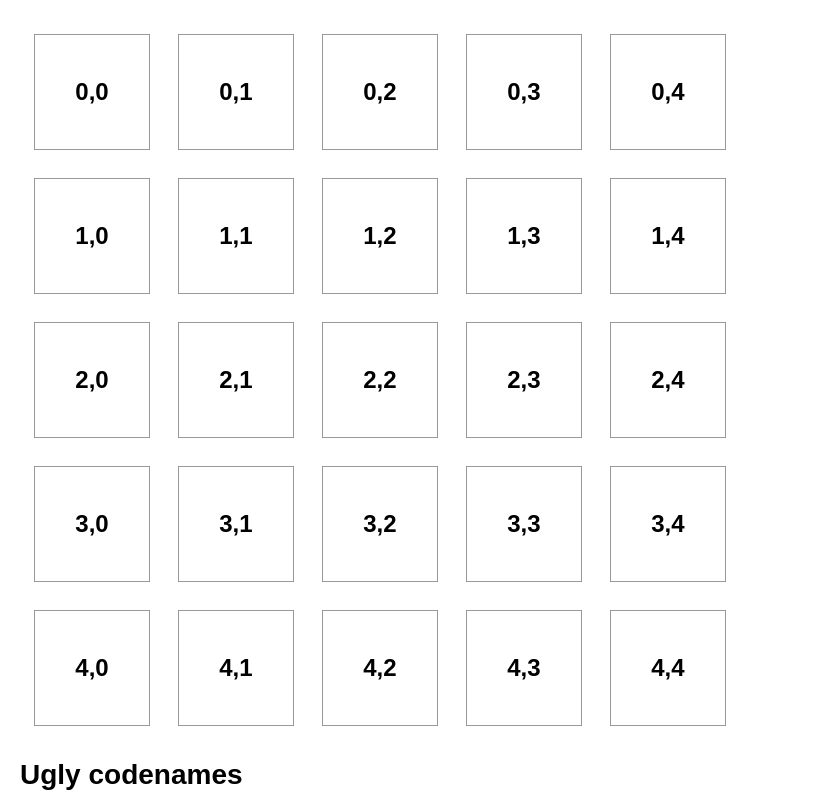
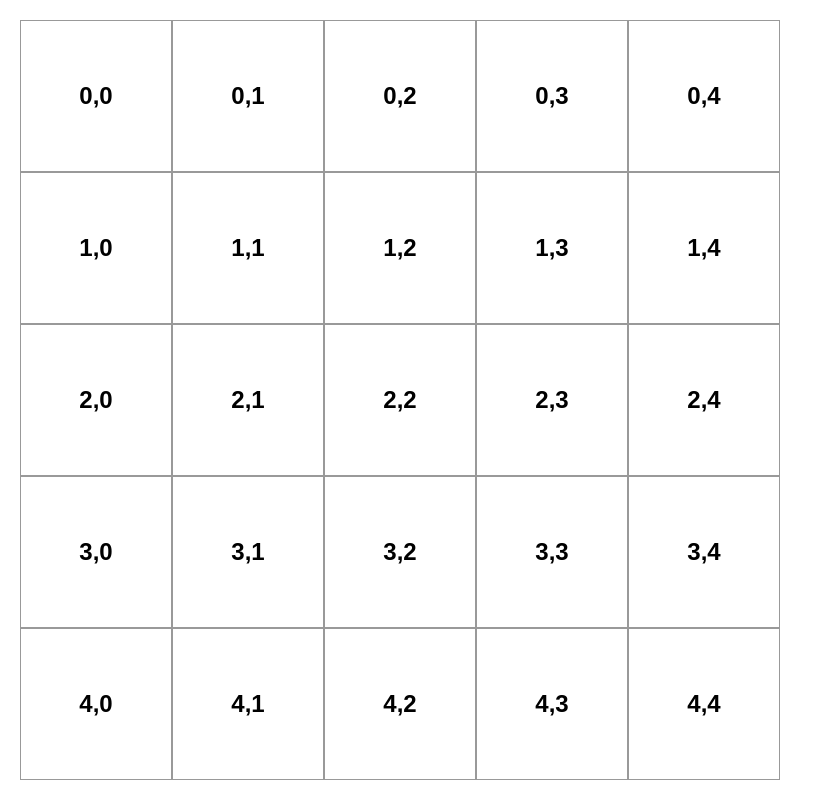
Before and after one commit to adekcz/codenames, a React (Create React App) app: page / in a window 1280 px wide. Shown: the top 800 px of the page, without its empty margins (0-823 px from the left). Built offline with nearby package versions, Linux system fonts and the light colour scheme.

Commit message:
tiles closer together, reducing empty space

```diff
--- a/src/App.css
+++ b/src/App.css
@@ -52,20 +52,24 @@ body {
     margin-top: 5px;
 }
 
+/*
+ * wise ancestor magic
+ * https://stackoverflow.com/questions/20456694/grid-of-responsive-squares
+ */
 .square {
     float:left;
     position: relative;
-    width: 18%;
-    padding-bottom : 18%; /* = width for a 1:1 aspect ratio */
-    margin:1%;
+    width: 19%;
+    padding-bottom : 19%; /* = width for a 1:1 aspect ratio */
+    margin:0%;
     overflow:hidden;
 }
 
 .content {
     position:absolute;
-    height:90%; /* = 100% - 2*5% padding */
-    width:90%; /* = 100% - 2*5% padding */
-    padding: 5%;
+    height:100%; /* = 100% - 2*5% padding */
+    width:100%; /* = 100% - 2*5% padding */
+    padding: 0%;
     text-align: center;
 
 }
@@ -81,9 +85,6 @@ body {
     font-size: 24px;
     font-weight: bold;
     line-height: 34px;
-    margin-right: -1px;
-    margin-top: -1px;
-    padding: 0;
     text-align: center;
     display:table-cell;
     vertical-align:middle;
--- a/src/App.js
+++ b/src/App.js
@@ -25,7 +25,7 @@ function Tile(props) {
 function Board(props)  {
     function getCurrentSize() {
         const smallerDimension =  window.innerHeight < window.innerWidth ? window.innerHeight : window.innerWidth;
-        return smallerDimension * 0.9;
+        return smallerDimension;
     }
 
     const [boardSize, setBoardSize] = useState(getCurrentSize());
```
